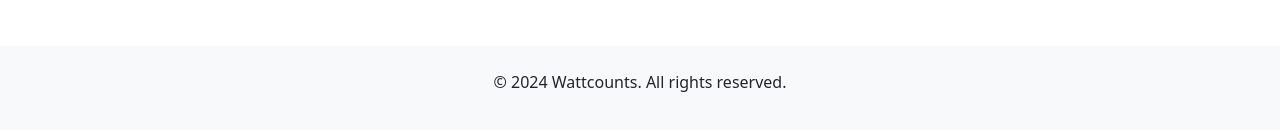
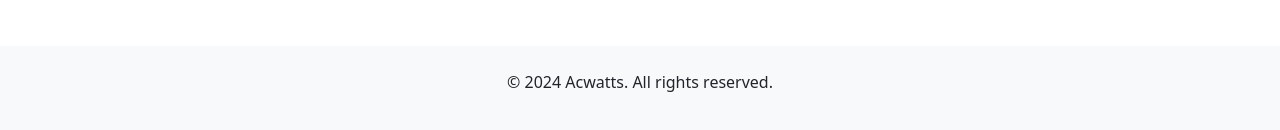
Before and after one commit to pkverma131/watt_project, a React (Vite) app in the folder acwatts_frontend/: page / in a window 1280 px wide. Shown: the part 550-680 px from the top of the page. Built offline with nearby package versions, Linux system fonts and the light colour scheme; no server answers.

Commit message:
acwatts in footer instead of wattcounts

```diff
--- a/acwatts_frontend/src/Footer.jsx
+++ b/acwatts_frontend/src/Footer.jsx
@@ -4,7 +4,7 @@ const Footer = () => {
   return (
     <footer className="bg-light py-4 text-center">
       <div className="container">
-        <p>&copy; {new Date().getFullYear()} Wattcounts. All rights reserved.</p>
+        <p>&copy; {new Date().getFullYear()} Acwatts. All rights reserved.</p>
       </div>
     </footer>
   );
```
